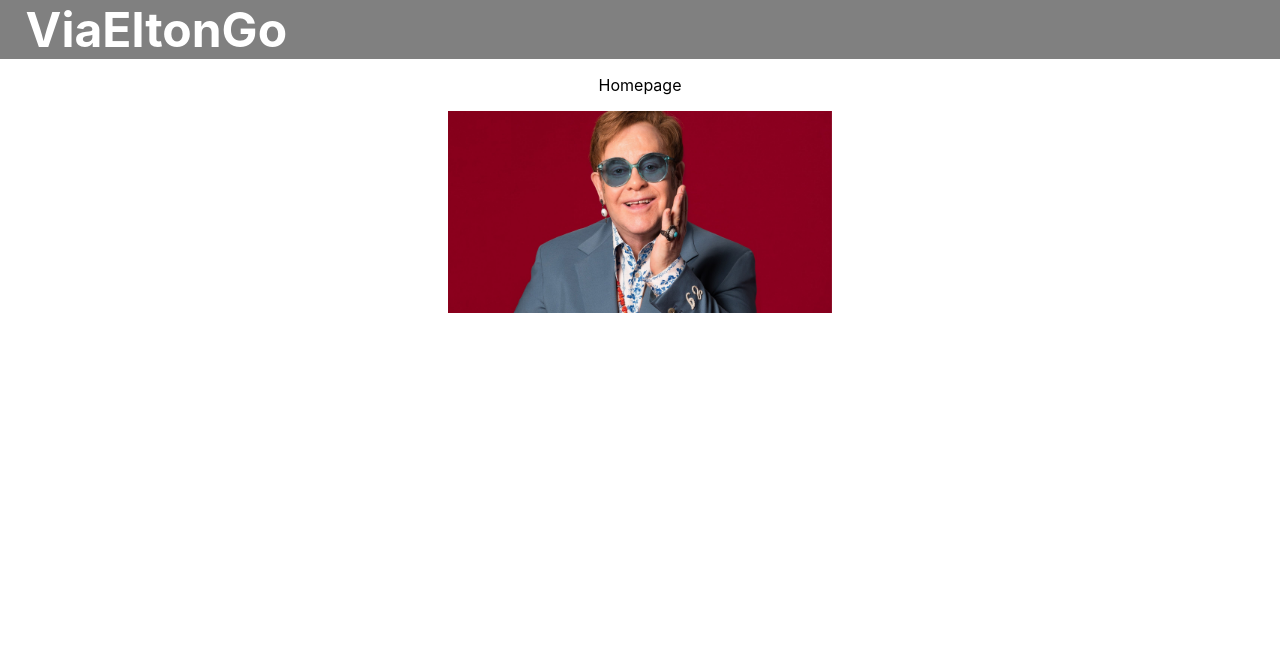
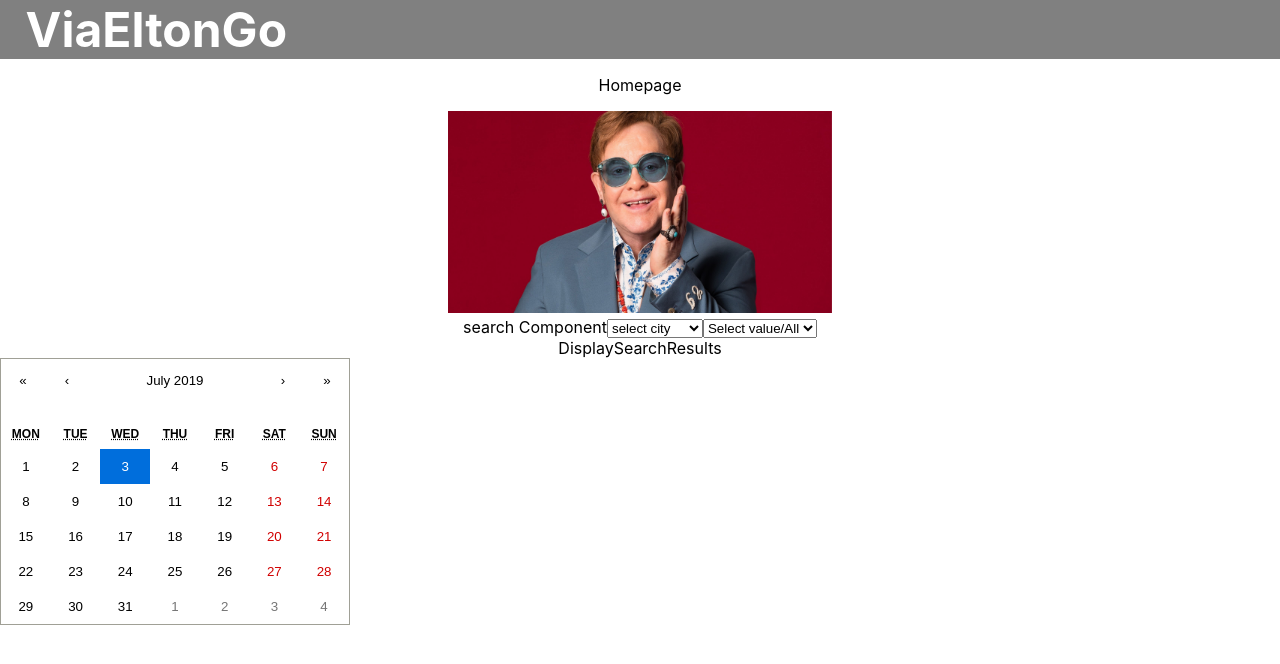
Before and after one commit to jerquinigo/viagogo-tickets, a React (Create React App) app: page / in a window 1280 px wide. Shown: the top 664 px of the page. Built offline with nearby package versions, Linux system fonts and the light colour scheme.

Commit message:
working on the logic for the website

```diff
--- a/package.json
+++ b/package.json
@@ -4,7 +4,9 @@
   "private": true,
   "dependencies": {
     "react": "^16.8.6",
+    "react-calendar": "^2.19.0",
     "react-dom": "^16.8.6",
+    "react-responsive-carousel": "^3.1.49",
     "react-router-dom": "^5.0.1",
     "react-scripts": "3.0.1"
   },
--- a/src/App.js
+++ b/src/App.js
@@ -1,16 +1,21 @@
 import React from "react";
 import NavBar from "./Components/NavBar.js";
 import Homepage from "./Components/Homepage.js";
+import Seach from "./Components/Search.js";
+import CalendarComponent from "./Components/Calendar.js";
+import { Router } from "react-router-dom";
 import "./App.css";
 // import { tickets } from "./tickets.js";
 const tickets = require("./tickets.js");
 //tickets.default.Items
 function App() {
-  console.log(tickets.default.Items, "the api");
+  // console.log(tickets.default.Items, "the api");
   return (
     <div className="App">
       <NavBar />
       <Homepage />
+      <Seach />
+      <CalendarComponent />
     </div>
   );
 }
--- /dev/null
+++ b/src/Components/Calendar.js
@@ -0,0 +1,32 @@
+import React, { Component } from "react";
+import Calendar from "react-calendar";
+
+class CalendarComponent extends Component {
+  constructor() {
+    super();
+    this.state = {
+      value: new Date()
+    };
+  }
+
+  handleChange = event => {
+    this.setState({
+      value: event
+    });
+  };
+
+  render() {
+    // console.log(this.state.value);
+    return (
+      <div>
+        <Calendar
+          name="value"
+          onChange={this.handleChange}
+          value={this.state.value}
+        />
+      </div>
+    );
+  }
+}
+
+export default CalendarComponent;
--- /dev/null
+++ b/src/Components/DisplaySearchResults.js
@@ -0,0 +1,38 @@
+import React, { Component } from "react";
+const tickets = require("../tickets.js");
+
+class DisplaySearchResults extends Component {
+  constructor() {
+    super();
+    this.state = {
+      eventLocation: [],
+      eventPrice: []
+    };
+  }
+
+  componentDidMount() {
+    this.getLocationAndPrice();
+  }
+
+  getLocationAndPrice = () => {
+    let city = [];
+    let price = [];
+    let ticInfo = Object.values(tickets.default.Items);
+    ticInfo.forEach(tix => {
+      city.push(tix.VenueCity);
+      price.push(tix.MinPrice);
+    });
+    this.setState({
+      eventLocation: city,
+      eventPrice: price
+    });
+  };
+
+  displayTicketResults = () => {};
+
+  render() {
+    return <div>DisplaySearchResults</div>;
+  }
+}
+
+export default DisplaySearchResults;
--- /dev/null
+++ b/src/Components/Search.js
@@ -0,0 +1,78 @@
+import React, { Component } from "react";
+import DisplaySearchResults from "./DisplaySearchResults.js";
+const tickets = require("../tickets.js");
+//tickets.default.Items
+class Search extends Component {
+  constructor() {
+    super();
+    this.state = {
+      location: "",
+      price: ""
+    };
+  }
+
+  handleChange = event => {
+    this.setState({
+      [event.target.name]: event.target.value
+    });
+  };
+
+  displayLocations = () => {
+    let ticInfo = Object.values(tickets.default.Items);
+    let singleCity = {};
+    ticInfo.forEach((el, i) => {
+      console.log(el.VenueCity, "the city");
+      singleCity[el.VenueCity] = el.VenueCity;
+      console.log(singleCity);
+    });
+    let finalCity = Object.values(singleCity);
+    return finalCity.map((el, i) => {
+      return <option key={i}>{el}</option>;
+    });
+  };
+
+  getPrice = () => {
+    let sortedValues = [];
+    let ticInfo = Object.values(tickets.default.Items);
+    ticInfo.forEach(el => {
+      sortedValues.push(el.MinPrice);
+    });
+    sortedValues.sort().reverse();
+
+    return sortedValues.map((el, i) => {
+      return <option key={i}>{el}</option>;
+    });
+  };
+
+  render() {
+    // console.log(typeof tickets.default.Items, "the items");
+    console.log(this.state, "location");
+    return (
+      <div>
+        search Component
+        <select
+          onChange={this.handleChange}
+          name="location"
+          value={this.state.location}
+        >
+          <option>select city</option>
+          {this.displayLocations()}
+        </select>
+        <select
+          onChange={this.handleChange}
+          name="price"
+          value={this.state.price}
+        >
+          <option>Select value/All</option>
+          {this.getPrice()}
+        </select>
+        <DisplaySearchResults
+          location={this.state.location}
+          price={this.state.price}
+        />
+      </div>
+    );
+  }
+}
+
+export default Search;
```
Also changed, not shown: 1 other file (tests, documents, lock files or other folders).
